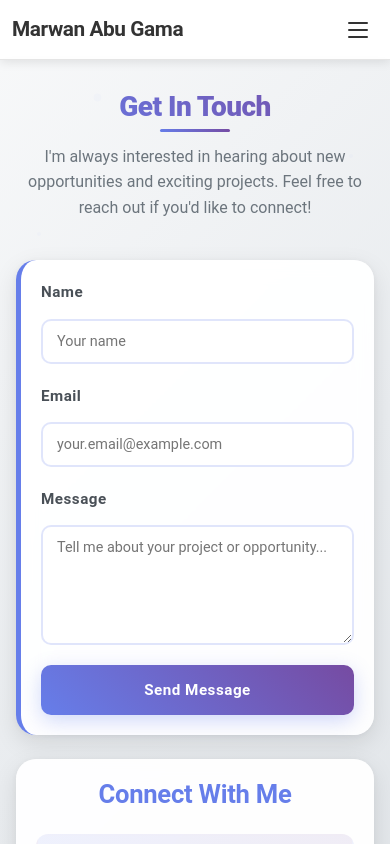
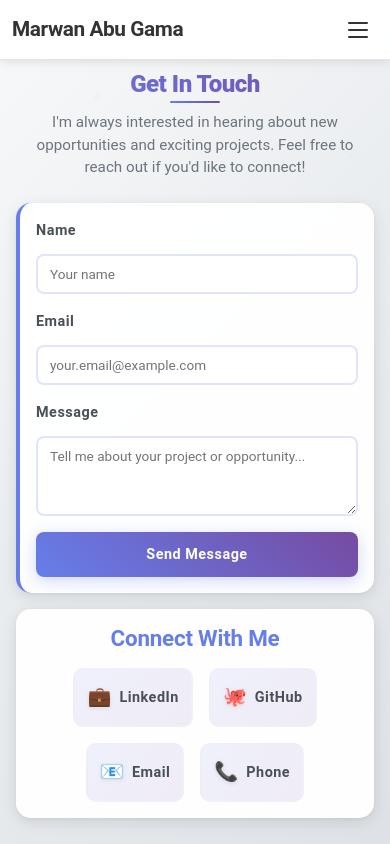
Before and after one commit to Marwan-Gama/portfolio, a React (Vite) app: page /contact in a window 390 px wide. Shown: the top 844 px of the page. Built offline with nearby package versions, Linux system fonts and the light colour scheme.

Commit message:
Refactor Contact component: remove Framer Motion animations for improved performance, simplify layout with reduced padding and margins, and enhance CSS for a more compact design. Update social links section for better responsiveness and visual consistency.

```diff
--- a/src/components/Contact.tsx
+++ b/src/components/Contact.tsx
@@ -1,4 +1,3 @@
-import { motion } from "framer-motion";
 import { useState, useCallback } from "react";
 import API_CONFIG from "../config/api";
 import "../styles/components/Contact.css";
@@ -97,88 +96,31 @@ const Contact = () => {
     setShowMessage(false);
   };
 
-  // Animation variants for faster, smoother animations
-  const containerVariants = {
-    hidden: { opacity: 0 },
-    visible: {
-      opacity: 1,
-      transition: {
-        duration: 0.3,
-        staggerChildren: 0.1
-      }
-    }
-  };
-
-  const itemVariants = {
-    hidden: { opacity: 0, y: 20 },
-    visible: {
-      opacity: 1,
-      y: 0,
-      transition: { duration: 0.3, ease: "easeOut" }
-    }
-  };
-
-  const formVariants = {
-    hidden: { opacity: 0, y: 30 },
-    visible: {
-      opacity: 1,
-      y: 0,
-      transition: { duration: 0.4, ease: "easeOut" }
-    }
-  };
-
-  const socialVariants = {
-    hidden: { opacity: 0, scale: 0.8 },
-    visible: {
-      opacity: 1,
-      scale: 1,
-      transition: { duration: 0.2, ease: "easeOut" }
-    },
-    hover: {
-      scale: 1.05,
-      transition: { duration: 0.2, ease: "easeOut" }
-    }
-  };
-
   return (
     <div className="contact-container">
-      <motion.div
-        className="contact-content"
-        variants={containerVariants}
-        initial="hidden"
-        animate="visible"
-      >
+      <div className="contact-content">
         {/* Header Section */}
-        <motion.div
-          className="contact-header"
-          variants={itemVariants}
-        >
+        <div className="contact-header">
           <h1 className="contact-title">Get In Touch</h1>
           <p className="contact-subtitle">
             I'm always interested in hearing about new opportunities and
             exciting projects. Feel free to reach out if you'd like to connect!
           </p>
-        </motion.div>
+        </div>
 
         {/* Contact Form */}
-        <motion.div
-          className="contact-form-container"
-          variants={formVariants}
-        >
+        <div className="contact-form-container">
           <form className="contact-form" onSubmit={handleSubmit}>
             {showMessage && (
-              <motion.div
+              <div
                 className={
                   messageType === "success"
                     ? "success-message"
                     : "error-message-global"
                 }
-                initial={{ opacity: 0, y: -10 }}
-                animate={{ opacity: 1, y: 0 }}
-                transition={{ duration: 0.3, ease: "easeOut" }}
               >
                 {messageText}
-              </motion.div>
+              </div>
             )}
 
             <div className="form-group">
@@ -228,13 +170,10 @@ const Contact = () => {
               />
             </div>
 
-            <motion.button
+            <button
               type="submit"
               className="submit-button"
               disabled={isSubmitting}
-              whileHover={{ scale: 1.02 }}
-              whileTap={{ scale: 0.98 }}
-              transition={{ duration: 0.2 }}
             >
               {isSubmitting ? (
                 <>
@@ -244,71 +183,51 @@ const Contact = () => {
               ) : (
                 "Send Message"
               )}
-            </motion.button>
+            </button>
           </form>
-        </motion.div>
+        </div>
 
         {/* Social Links Section */}
-        <motion.div
-          className="social-links-section"
-          variants={formVariants}
-        >
-          <motion.h2
-            className="social-links-title"
-            variants={itemVariants}
-          >
-            Connect With Me
-          </motion.h2>
-          <motion.div
-            className="social-links-grid"
-            variants={containerVariants}
-          >
-            <motion.a
+        <div className="social-links-section">
+          <div className="social-links-header">
+            <h2 className="social-links-title">Connect With Me</h2>
+            <div className="social-links-grid">
+              <a
                 href="https://linkedin.com/in/marwan-abu-gama"
                 target="_blank"
                 rel="noopener noreferrer"
                 className="social-link-card linkedin"
-              variants={socialVariants}
-              whileHover="hover"
               >
                 <span className="social-icon">💼</span>
                 <span className="social-text">LinkedIn</span>
-            </motion.a>
+              </a>
 
-            <motion.a
+              <a
                 href="https://github.com/Marwan-Gama"
                 target="_blank"
                 rel="noopener noreferrer"
                 className="social-link-card github"
-              variants={socialVariants}
-              whileHover="hover"
               >
                 <span className="social-icon">🐙</span>
                 <span className="social-text">GitHub</span>
-            </motion.a>
+              </a>
 
-            <motion.a
+              <a
                 href="mailto:marwanabugama2000@gmail.com"
                 className="social-link-card email"
-              variants={socialVariants}
-              whileHover="hover"
               >
                 <span className="social-icon">📧</span>
                 <span className="social-text">Email</span>
-            </motion.a>
+              </a>
 
-            <motion.a
-              href="tel:+972-50-551-9999"
-              className="social-link-card phone"
-              variants={socialVariants}
-              whileHover="hover"
-            >
+              <a href="tel:+972-50-551-9999" className="social-link-card phone">
                 <span className="social-icon">📞</span>
                 <span className="social-text">Phone</span>
-            </motion.a>
-          </motion.div>
-        </motion.div>
-      </motion.div>
+              </a>
+            </div>
+          </div>
+        </div>
+      </div>
     </div>
   );
 };
--- a/src/styles/components/Contact.css
+++ b/src/styles/components/Contact.css
@@ -1,21 +1,20 @@
 /**
  * Contact Component Styles
  *
- * Enhanced modern styling for the Contact page with:
- * - Improved gradients and color scheme
- * - Better form design with modern shadows
- * - Enhanced social media links
+ * Fast, compact styling for the Contact page with:
+ * - Minimal padding and margins for compact layout
+ * - No animations for better performance
+ * - Optimized for no-scroll experience
  * - Professional typography and spacing
- * - Fast, simple animations for better performance
  * - Fixed navbar overlap issue
  */
 
 .contact-container {
   min-height: 100vh;
-  padding: 2rem 0;
+  padding: 1rem 0;
   background: linear-gradient(135deg, #f8f9fa 0%, #e9ecef 50%, #dee2e6 100%);
   position: relative;
-  padding-top: 120px; /* Account for fixed navbar */
+  padding-top: 80px; /* Reduced for compact layout */
 }
 
 .contact-container::before {
@@ -31,24 +30,23 @@
 }
 
 .contact-content {
-  max-width: 800px;
+  max-width: 700px;
   margin: 0 auto;
-  padding: 0 2rem;
+  padding: 0 1.5rem;
   position: relative;
   z-index: 1;
 }
 
 .contact-header {
   text-align: center;
-  margin-bottom: 2.5rem;
-  animation: fadeInUp 0.4s ease-out;
+  margin-bottom: 1.5rem; /* Reduced margin */
 }
 
 .contact-title {
-  font-size: clamp(2rem, 5vw, 2.75rem);
+  font-size: clamp(1.75rem, 4vw, 2.25rem); /* Smaller font size */
   font-weight: 800;
   color: #667eea;
-  margin-bottom: 1.25rem;
+  margin-bottom: 0.75rem; /* Reduced margin */
   background: linear-gradient(45deg, #667eea, #764ba2);
   -webkit-background-clip: text;
   -webkit-text-fill-color: transparent;
@@ -60,55 +58,48 @@
 .contact-title::after {
   content: "";
   position: absolute;
-  bottom: -8px;
+  bottom: -4px; /* Reduced */
   left: 50%;
   transform: translateX(-50%);
-  width: 70px;
-  height: 3px;
+  width: 50px; /* Smaller */
+  height: 2px; /* Thinner */
   background: linear-gradient(45deg, #667eea, #764ba2);
   border-radius: 2px;
 }
 
 .contact-subtitle {
-  font-size: 1.1rem;
+  font-size: 1rem; /* Smaller font */
   color: #6c757d;
-  max-width: 600px;
+  max-width: 500px; /* Reduced width */
   margin: 0 auto;
-  line-height: 1.6;
+  line-height: 1.5;
   font-weight: 400;
 }
 
 .contact-form-container {
   background: rgba(255, 255, 255, 0.95);
   backdrop-filter: blur(10px);
-  border-radius: 20px;
-  padding: 2rem;
-  box-shadow: 0 8px 25px rgba(0, 0, 0, 0.1), 0 1px 8px rgba(0, 0, 0, 0.05);
-  margin-bottom: 1.5rem;
-  animation: fadeInUp 0.4s ease-out 0.1s both;
-  border-left: 5px solid #667eea;
-  transition: all 0.2s ease;
-}
-
-.contact-form-container:hover {
-  transform: translateY(-3px);
-  box-shadow: 0 15px 35px rgba(0, 0, 0, 0.15), 0 1px 8px rgba(0, 0, 0, 0.05);
+  border-radius: 15px; /* Smaller radius */
+  padding: 1.5rem; /* Reduced padding */
+  box-shadow: 0 4px 15px rgba(0, 0, 0, 0.1), 0 1px 4px rgba(0, 0, 0, 0.05);
+  margin-bottom: 1rem; /* Reduced margin */
+  border-left: 4px solid #667eea; /* Thinner border */
 }
 
 .contact-form {
   display: flex;
   flex-direction: column;
-  gap: 1.25rem;
+  gap: 1rem; /* Reduced gap */
 }
 
 .form-group {
   display: flex;
   flex-direction: column;
-  gap: 0.625rem;
+  gap: 0.5rem; /* Reduced gap */
 }
 
 .form-label {
-  font-size: 0.95rem;
+  font-size: 0.9rem; /* Smaller font */
   font-weight: 600;
   color: #495057;
   margin-bottom: 0.25rem;
@@ -117,12 +108,11 @@
 
 .form-input,
 .form-textarea {
-  padding: 0.875rem 1rem;
+  padding: 0.75rem 0.875rem; /* Reduced padding */
   border: 2px solid rgba(102, 126, 234, 0.2);
-  border-radius: 10px;
-  font-size: 0.95rem;
+  border-radius: 8px; /* Smaller radius */
+  font-size: 0.9rem; /* Smaller font */
   font-family: inherit;
-  transition: all 0.2s ease;
   background: rgba(255, 255, 255, 0.8);
   backdrop-filter: blur(10px);
 }
@@ -133,11 +123,10 @@
   border-color: #667eea;
   background: rgba(255, 255, 255, 0.95);
   box-shadow: 0 0 0 3px rgba(102, 126, 234, 0.1);
-  transform: translateY(-1px);
 }
 
 .form-textarea {
-  min-height: 120px;
+  min-height: 80px; /* Reduced height */
   resize: vertical;
 }
 
@@ -149,56 +138,35 @@
 
 .error-message {
   color: #f5576c;
-  font-size: 0.85rem;
+  font-size: 0.8rem; /* Smaller font */
   margin-top: 0.25rem;
   font-weight: 500;
 }
 
 .submit-button {
-  padding: 0.875rem 2rem;
+  padding: 0.75rem 1.5rem; /* Reduced padding */
   background: linear-gradient(45deg, #667eea, #764ba2);
   color: white;
   border: none;
-  border-radius: 10px;
-  font-size: 1rem;
+  border-radius: 8px; /* Smaller radius */
+  font-size: 0.95rem; /* Smaller font */
   font-weight: 600;
   cursor: pointer;
-  transition: all 0.2s ease;
   display: flex;
   align-items: center;
   justify-content: center;
-  gap: 0.625rem;
-  min-height: 50px;
+  gap: 0.5rem; /* Reduced gap */
+  min-height: 45px; /* Reduced height */
   position: relative;
   overflow: hidden;
   letter-spacing: 0.5px;
-  box-shadow: 0 6px 20px rgba(102, 126, 234, 0.3);
-}
-
-.submit-button::before {
-  content: "";
-  position: absolute;
-  top: 0;
-  left: -100%;
-  width: 100%;
-  height: 100%;
-  background: linear-gradient(
-    90deg,
-    transparent,
-    rgba(255, 255, 255, 0.2),
-    transparent
-  );
-  transition: left 0.4s;
-}
-
-.submit-button:hover::before {
-  left: 100%;
+  box-shadow: 0 4px 15px rgba(102, 126, 234, 0.3);
 }
 
 .submit-button:hover:not(:disabled) {
   background: linear-gradient(45deg, #764ba2, #667eea);
-  transform: translateY(-2px);
-  box-shadow: 0 8px 25px rgba(102, 126, 234, 0.4);
+  transform: translateY(-1px); /* Reduced transform */
+  box-shadow: 0 6px 20px rgba(102, 126, 234, 0.4);
 }
 
 .submit-button:disabled {
@@ -208,8 +176,8 @@
 }
 
 .loading-spinner {
-  width: 20px;
-  height: 20px;
+  width: 18px; /* Smaller */
+  height: 18px; /* Smaller */
   border: 2px solid transparent;
   border-top: 2px solid white;
   border-radius: 50%;
@@ -228,75 +196,55 @@
 .social-links-section {
   background: rgba(255, 255, 255, 0.95);
   backdrop-filter: blur(10px);
-  border-radius: 20px;
-  padding: 2rem;
-  box-shadow: 0 8px 25px rgba(0, 0, 0, 0.1), 0 1px 8px rgba(0, 0, 0, 0.05);
-  animation: fadeInUp 0.4s ease-out 0.2s both;
-  transition: all 0.2s ease;
+  border-radius: 15px; /* Smaller radius */
+  padding: 1.5rem; /* Reduced padding */
+  box-shadow: 0 4px 15px rgba(0, 0, 0, 0.1), 0 1px 4px rgba(0, 0, 0, 0.05);
 }
 
-.social-links-section:hover {
-  transform: translateY(-3px);
-  box-shadow: 0 15px 35px rgba(0, 0, 0, 0.15), 0 1px 8px rgba(0, 0, 0, 0.05);
+.social-links-header {
+  display: flex;
+  align-items: center;
+  gap: 2rem;
+  flex-wrap: wrap;
 }
 
 .social-links-title {
-  font-size: 1.6rem;
+  font-size: 1.4rem; /* Smaller font */
   font-weight: 700;
   color: #667eea;
-  margin-bottom: 1.5rem;
-  text-align: center;
+  margin: 0; /* Remove margin since it's now in flex layout */
   letter-spacing: -0.01em;
+  white-space: nowrap;
 }
 
 .social-links-grid {
-  display: grid;
-  grid-template-columns: repeat(auto-fit, minmax(200px, 1fr));
-  gap: 1.25rem;
+  display: flex;
+  gap: 1rem; /* Reduced gap */
+  flex-wrap: wrap;
+  flex: 1;
 }
 
 .social-link-card {
   display: flex;
   align-items: center;
-  gap: 0.875rem;
-  padding: 1rem;
+  gap: 0.75rem; /* Reduced gap */
+  padding: 0.875rem; /* Reduced padding */
   background: linear-gradient(
     135deg,
     rgba(102, 126, 234, 0.1),
     rgba(118, 75, 162, 0.1)
   );
-  border-radius: 12px;
+  border-radius: 10px; /* Smaller radius */
   text-decoration: none;
   color: #495057;
-  transition: all 0.2s ease;
   border: 2px solid transparent;
   position: relative;
   overflow: hidden;
 }
 
-.social-link-card::before {
-  content: "";
-  position: absolute;
-  top: 0;
-  left: -100%;
-  width: 100%;
-  height: 100%;
-  background: linear-gradient(
-    90deg,
-    transparent,
-    rgba(255, 255, 255, 0.3),
-    transparent
-  );
-  transition: left 0.4s;
-}
-
-.social-link-card:hover::before {
-  left: 100%;
-}
-
 .social-link-card:hover {
-  transform: translateY(-2px) scale(1.02);
-  box-shadow: 0 6px 20px rgba(102, 126, 234, 0.2);
+  transform: translateY(-1px) scale(1.01); /* Reduced transform */
+  box-shadow: 0 4px 15px rgba(102, 126, 234, 0.2);
   border-color: #667eea;
   color: #667eea;
   text-decoration: none;
@@ -327,15 +275,15 @@
 }
 
 .social-icon {
-  font-size: 1.5rem;
-  width: 28px;
+  font-size: 1.3rem; /* Smaller */
+  width: 24px; /* Smaller */
   text-align: center;
-  filter: drop-shadow(0 2px 4px rgba(0, 0, 0, 0.1));
+  filter: drop-shadow(0 1px 2px rgba(0, 0, 0, 0.1));
 }
 
 .social-text {
   font-weight: 600;
-  font-size: 1rem;
+  font-size: 0.95rem; /* Smaller font */
   letter-spacing: 0.5px;
 }
 
@@ -346,13 +294,12 @@
     rgba(76, 175, 80, 0.05)
   );
   color: #2e7d32;
-  padding: 1rem;
-  border-radius: 10px;
-  border-left: 5px solid #4caf50;
-  margin-bottom: 1.25rem;
-  animation: slideIn 0.2s ease-out;
+  padding: 0.875rem; /* Reduced padding */
+  border-radius: 8px; /* Smaller radius */
+  border-left: 4px solid #4caf50; /* Thinner border */
+  margin-bottom: 1rem; /* Reduced margin */
   font-weight: 500;
-  box-shadow: 0 3px 10px rgba(76, 175, 80, 0.1);
+  box-shadow: 0 2px 8px rgba(76, 175, 80, 0.1);
 }
 
 .error-message-global {
@@ -362,43 +309,19 @@
     rgba(245, 87, 108, 0.05)
   );
   color: #c62828;
-  padding: 1rem;
-  border-radius: 10px;
-  border-left: 5px solid #f5576c;
-  margin-bottom: 1.25rem;
-  animation: slideIn 0.2s ease-out;
+  padding: 0.875rem; /* Reduced padding */
+  border-radius: 8px; /* Smaller radius */
+  border-left: 4px solid #f5576c; /* Thinner border */
+  margin-bottom: 1rem; /* Reduced margin */
   font-weight: 500;
-  box-shadow: 0 3px 10px rgba(245, 87, 108, 0.1);
-}
-
-@keyframes slideIn {
-  from {
-    opacity: 0;
-    transform: translateY(-8px);
-  }
-  to {
-    opacity: 1;
-    transform: translateY(0);
-  }
-}
-
-/* Animations */
-@keyframes fadeInUp {
-  from {
-    opacity: 0;
-    transform: translateY(20px);
-  }
-  to {
-    opacity: 1;
-    transform: translateY(0);
-  }
+  box-shadow: 0 2px 8px rgba(245, 87, 108, 0.1);
 }
 
 /* Responsive Design */
 @media (max-width: 768px) {
   .contact-container {
-    padding: 1rem 0;
-    padding-top: 90px;
+    padding: 0.5rem 0;
+    padding-top: 70px; /* Reduced */
   }
 
   .contact-content {
@@ -406,54 +329,66 @@
   }
 
   .contact-title {
-    font-size: 2rem;
+    font-size: 1.75rem; /* Smaller */
   }
 
   .contact-subtitle {
-    font-size: 1rem;
+    font-size: 0.95rem; /* Smaller */
   }
 
   .contact-form-container,
   .social-links-section {
-    padding: 1.5rem;
+    padding: 1.25rem; /* Reduced */
+  }
+
+  .social-links-header {
+    flex-direction: column;
+    align-items: flex-start;
+    gap: 1rem;
+  }
+
+  .social-links-title {
+    text-align: center;
+    width: 100%;
   }
 
   .social-links-grid {
-    grid-template-columns: 1fr;
+    width: 100%;
+    justify-content: center;
   }
 
   .social-link-card {
-    padding: 0.875rem;
+    padding: 0.75rem; /* Reduced */
   }
 }
 
 @media (max-width: 480px) {
   .contact-title {
-    font-size: 1.75rem;
+    font-size: 1.5rem; /* Smaller */
   }
 
   .contact-form-container,
   .social-links-section {
-    padding: 1.25rem;
+    padding: 1rem; /* Reduced */
   }
 
   .form-input,
   .form-textarea {
-    padding: 0.75rem 0.875rem;
-    font-size: 0.9rem;
+    padding: 0.625rem 0.75rem; /* Reduced */
+    font-size: 0.85rem; /* Smaller */
   }
 
   .submit-button {
-    padding: 0.75rem 1.75rem;
-    font-size: 0.95rem;
+    padding: 0.625rem 1.25rem; /* Reduced */
+    font-size: 0.9rem; /* Smaller */
   }
 
   .social-icon {
-    font-size: 1.4rem;
-    width: 24px;
+    font-size: 1.2rem; /* Smaller */
+    width: 20px; /* Smaller */
   }
 
   .social-text {
-    font-size: 0.95rem;
+    font-size: 0.9rem; /* Smaller */
   }
 }
--- a/src/styles/components/Projects.css
+++ b/src/styles/components/Projects.css
@@ -171,8 +171,6 @@
   flex-shrink: 0;
 }
 
-
-
 /* Loading state for images */
 .project-image {
   background: #f0f0f0;
```
Lines whose indentation alone changed are shown as unchanged.
